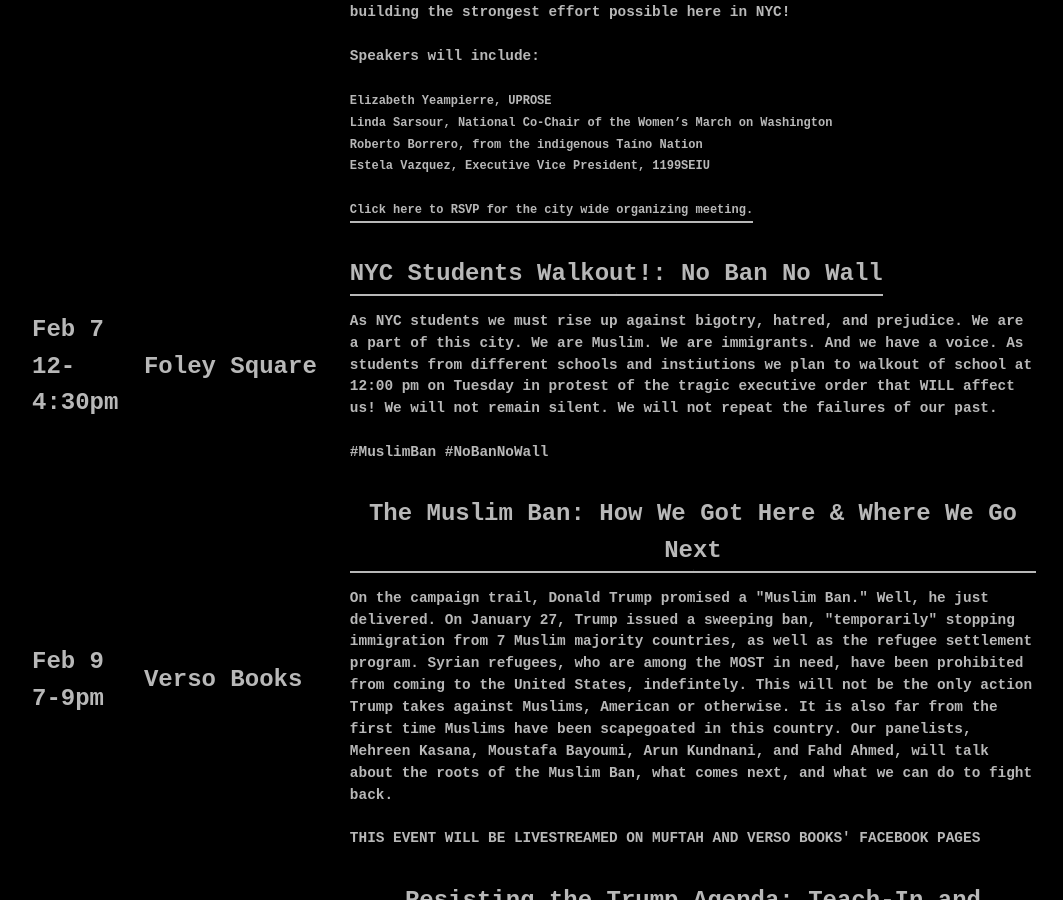
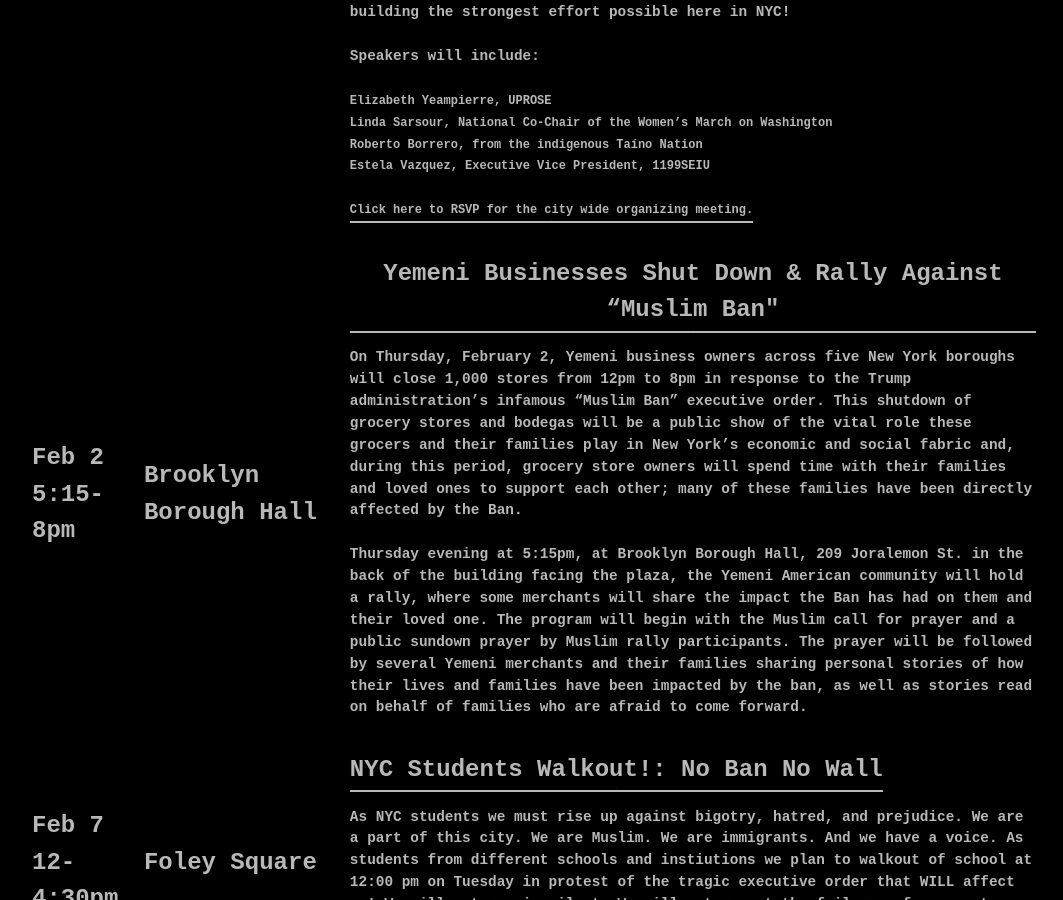
Before and after one commit to bcagainsttrump/bcagainsttrump.github.io, a Jekyll site: the page built from events.html, in a window 1280 px wide and 900 px high, scrolled down 3504 px. Shown: the whole window, without its empty margins (106-1169 px from the left). Built offline with Jekyll 4.4.1, drawn with Linux system fonts in a browser that asks for light colours; a script that is not in the unit is left out.

Commit message:
added bodega strike

```diff
--- a/events.html
+++ b/events.html
@@ -102,6 +102,15 @@
 </small></h3></tr>
 
 <tr id="home">
+  <td>Feb 2 <br> 5:15-8pm</td>
+  <td>Brooklyn Borough Hall</td>
+  <td><a href="https://www.facebook.com/events/1792162054368070/?active_tab=about">Yemeni Businesses Shut Down & Rally Against “Muslim Ban"</a><br>
+
+<h3 id="home">On Thursday, February 2, Yemeni business owners across five New York boroughs will close 1,000 stores from 12pm to 8pm in response to the Trump administration’s infamous “Muslim Ban” executive order. This shutdown of grocery stores and bodegas will be a public show of the vital role these grocers and their families play in New York’s economic and social fabric and, during this period, grocery store owners will spend time with their families and loved ones to support each other; many of these families have been directly affected by the Ban.
+<br><br>Thursday evening at 5:15pm, at Brooklyn Borough Hall, 209 Joralemon St. in the back of the building facing the plaza, the Yemeni American community will hold a rally, where some merchants will share the impact the Ban has had on them and their loved one. The program will begin with the Muslim call for prayer and a public sundown prayer by Muslim rally participants. The prayer will be followed by several Yemeni merchants and their families sharing personal stories of how their lives and families have been impacted by the ban, as well as stories read on behalf of families who are afraid to come forward.</h3></td>
+</tr>
+
+<tr id="home">
   <td>Feb 7 <br> 12-4:30pm</td>
   <td>Foley Square</td>
   <td><a href="https://www.facebook.com/events/1598079813540420/">NYC Students Walkout!: No Ban No Wall</a><br>
--- a/links.html
+++ b/links.html
@@ -14,6 +14,8 @@
 
 <h2 id="home"><a href="http://dollarsandsense.org/">Dollars & Sense</a> - Real World Economics.</h2><br><br>
 
+<h2 id="home"><a href="http://hrlr.law.columbia.edu/trump-human-rights-tracker/">Trump Human Rights Tracker</a> - With each day bringing fresh news of a damaging initiative by the President of the United States, it is difficult to keep up with all that the new Administration is doing that threatens human rights. To aid journalists, civil society organizations, and the general public, the Columbia Human Rights Law Review and Columbia Law School’s Rightslink, Human Rights Clinic, and Human Rights Institute have launched this regularly updated tool to keep track of Trump’s actions and their impacts on human rights. It summarizes the action taken by the President, identifies the human rights implications, and provides links to sources where readers can find more detailed analysis.</h2><br><br>
+
 <h2 id="home"><a href="http://www.politicalresearch.org/for-organizers/">For Organizers</a> - a list of information resources for organizers from people who have been working against the radical right for decades.</h2><br><br>
 
 <h2 id="home"><a href="https://docs.google.com/document/d/1DzOz3Y6D8g_MNXHNMJYAz1b41_cn535aU5UsN7Lj8X8/preview">Indivisible: A Practical Guide for Resisting the Trump Agenda</a> - Former congressional staffers reveal best practices for making Congress listen.</h2><br><br>
```
Also changed, not shown: 3 other files.
